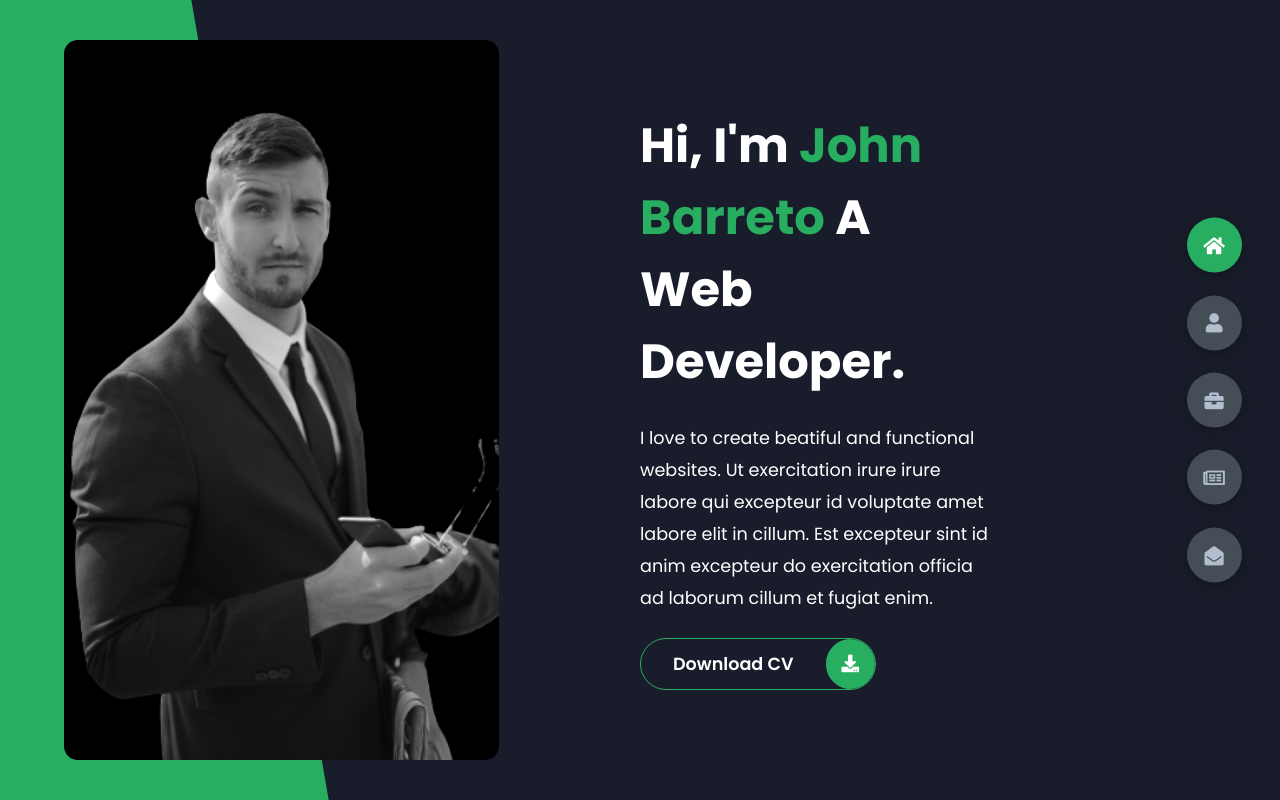
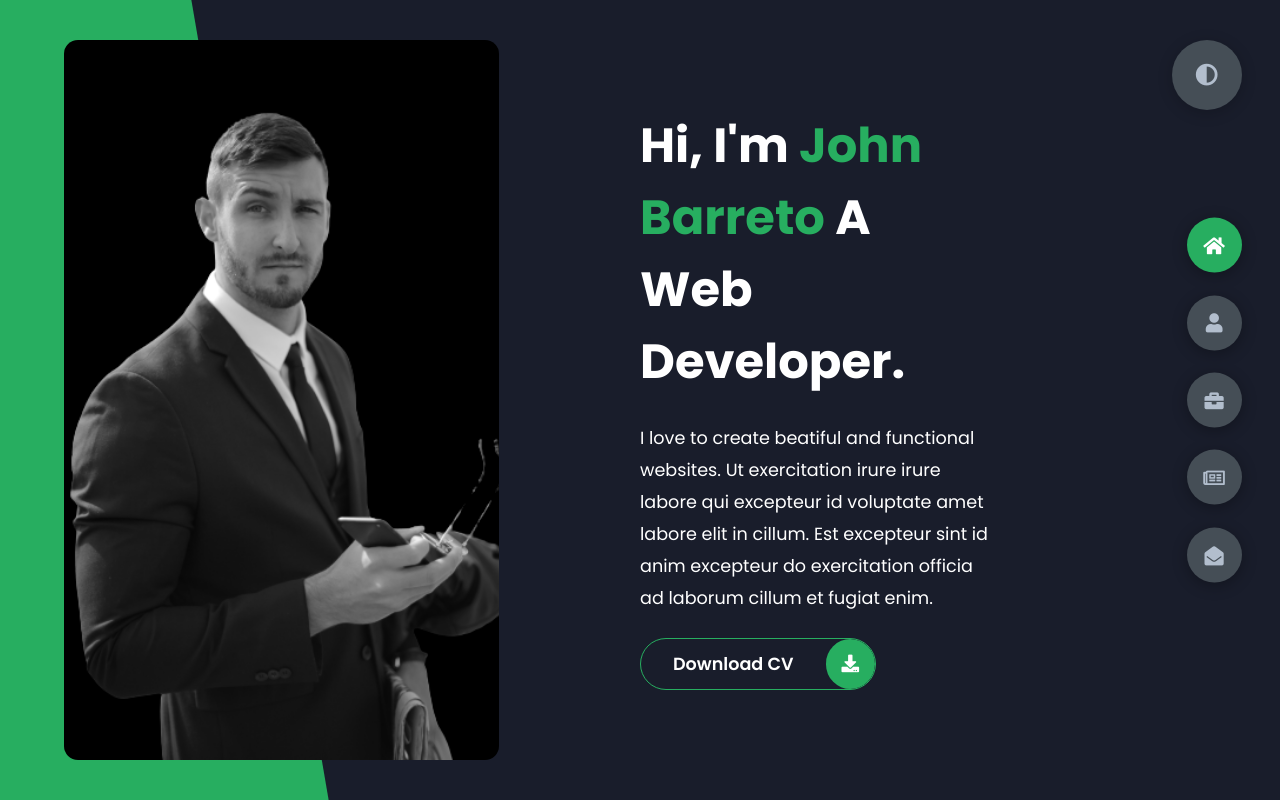
Before and after one commit to johnb123-a/Portafolio, a website: page index.html in a window 1280 px wide. Drawn offline with Linux system fonts and the light colour scheme.

Commit message:
add theme-btn with styles

```diff
--- a/assets/styles/index.scss
+++ b/assets/styles/index.scss
@@ -1,11 +1,14 @@
 @import "./sass/abstracts/variables";
 @import "./sass/abstracts/mixin";
-@import "./sass/base";
-@import "./sass/controlls";
+
 @import "./sass/base/utilities";
+@import "./sass/base/base";
+
 @import "./sass/layout/header";
 @import "./sass/components/btn";
 @import "./sass/components/about";
 @import "./sass/components/portfolio";
 @import "./sass/components/blogs";
 @import "./sass/components/contact";
+@import "./sass/components/controlls";
+@import "./sass/components/theme-btn";
--- /dev/null
+++ b/assets/styles/sass/components/_theme-btn.scss
@@ -0,0 +1,22 @@
+.theme-btn {
+  top: 5%;
+  right: 3%;
+  cursor: pointer;
+  background-color: var(--color-grey-4);
+  width: 70px;
+  height: 70px;
+  border-radius: 50%;
+  display: flex;
+  align-items: center;
+  justify-content: center;
+  position: fixed;
+  box-shadow: 0 3px 15px rgba(0, 0, 0, 0.2);
+  &:active {
+    transform: translateY(-5px);
+  }
+  i {
+    font-size: 1.4rem;
+    color: var(--color-grey-2);
+    pointer-events: none;
+  }
+}
--- a/index.html
+++ b/index.html
@@ -612,6 +612,7 @@
         <i class="fas fa-envelope-open"></i>
       </div>
     </div>
+    <div class="theme-btn"><i class="fas fa-adjust"> </i></div>
     <script src="./assets/js/app.js"></script>
   </body>
 </html>
```
Also changed, not shown: assets/styles/css/style.css, assets/styles/sass/base/_base.scss (renamed from assets/styles/sass/_base.scss), assets/styles/sass/components/_controlls.scss (renamed from assets/styles/sass/_controlls.scss).
